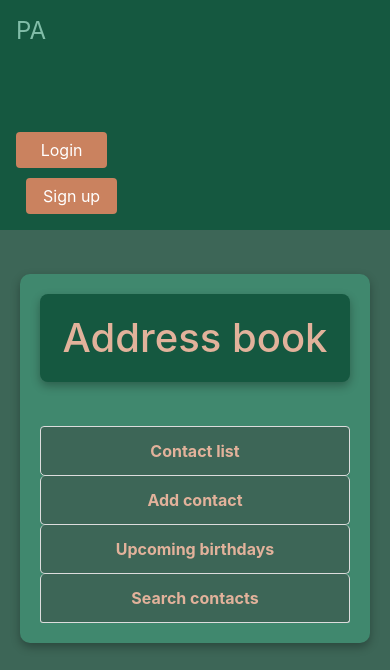
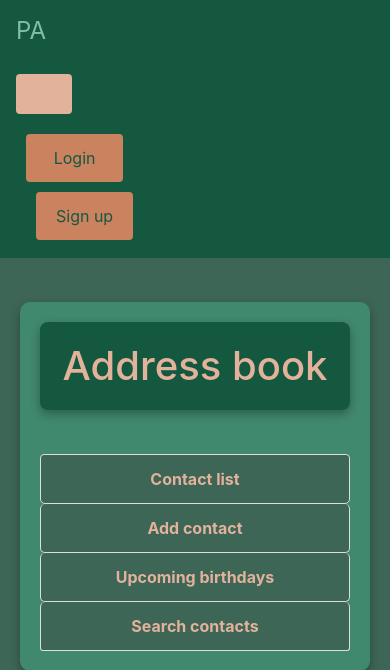
Before and after one commit to A-Lastovets/Personal-Assistant, a Django app: template templates/contacts_app/contact_home.html in a window 390 px wide, after a click that opens the changed part. Shown: the top 670 px of the page. Run offline with Django 3.2, Linux system fonts and the light colour scheme; the template is opened without the code that fills it, so the values that code supplies are empty; some libraries are stand-ins or nearby versions; some web fonts are replaced.

Commit message:
change base.html

```diff
--- a/templates/base.html
+++ b/templates/base.html
@@ -30,6 +30,7 @@
             .navbar-nav {
                 width: 100%;
                 text-align: center;
+                padding: 0;
             }
 
             .navbar-nav .nav-item {
@@ -39,7 +40,16 @@
             }
 
             .navbar-nav .nav-link {
-                padding: 10px 15px;
+                padding: 12px 15px;
+                background-color: #6FBDA2;
+                color: #155840;
+                border-radius: 5px;
+                margin: 5px 0;
+                transition: background-color 0.3s;
+            }
+
+            .navbar-nav .nav-link:hover {
+                background-color: #81BDA8;
             }
 
             .navbar-text {
@@ -48,11 +58,20 @@
                 align-items: flex-start;
                 width: 100%;
                 justify-content: center;
+                padding: 10px;
             }
 
             .btn {
                 width: 100%;
                 margin-top: 10px;
+                background-color: #E2B29B;
+                color: #155840;
+                border: none;
+                padding: 12px 15px;
+            }
+
+            .navbar-toggler {
+                background-color: #E2B29B;
             }
 
             .currency-section {
@@ -147,8 +166,8 @@
                     Hi, <a href="{% url 'users:profile' %}" style="color: #81BDA8;">{{ user.username }}</a>!
                     <a href="{% url 'users:logout' %}" class="btn btn-danger" style="margin-left: 10px; background-color: #CA825F; border: none;">Log out</a>
                 {% else %}
-                    <a href="{% url 'users:login' %}" class="btn btn-primary" style="background-color: #6FBDA2; border: none;">Login</a>
-                    <a href="{% url 'users:signup' %}" class="btn btn-primary" style="background-color: #6FBDA2; border: none; margin-left: 10px;">Sign up</a>
+                    <a href="{% url 'users:login' %}" class="btn btn-primary" style="background-color: #E2B29B; color: #155840; border: none;">Login</a>
+                    <a href="{% url 'users:signup' %}" class="btn btn-primary" style="background-color: #E2B29B; color: #155840; border: none; margin-left: 10px;">Sign up</a>
                 {% endif %}
             </span>
         </div>
```
